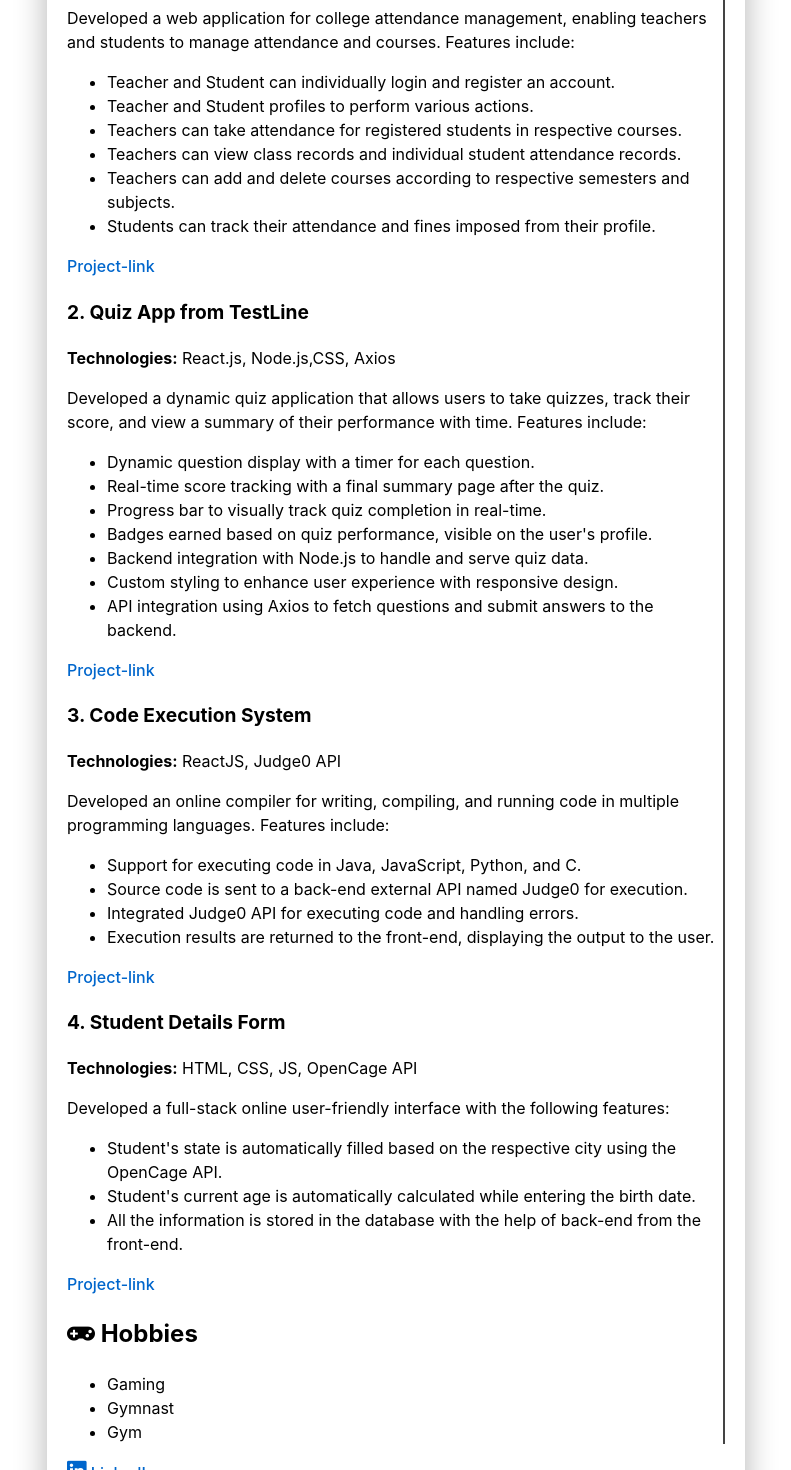
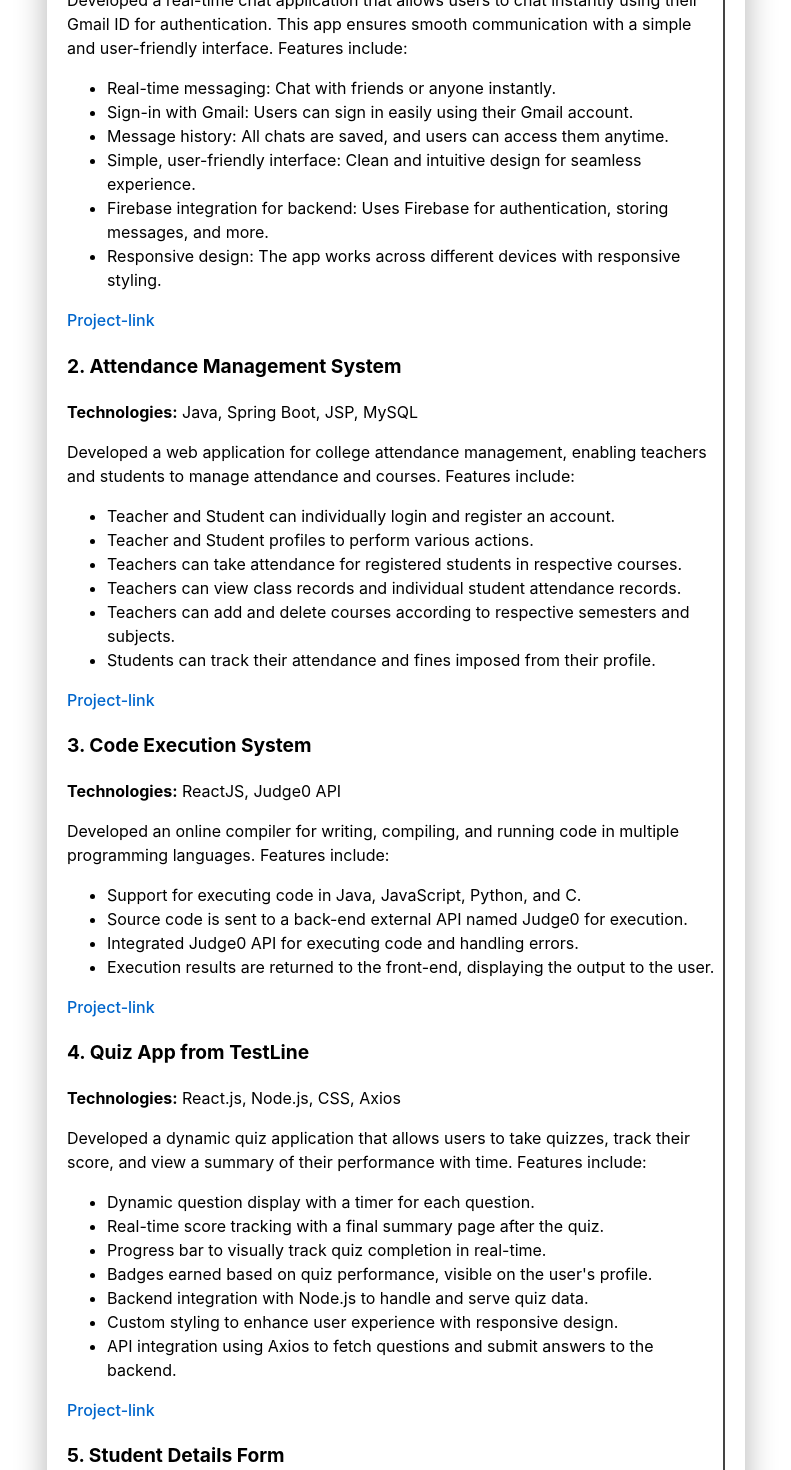
Before and after one commit to Saddam848811/resume, a React (Vite) app: page / in a window 1280 px wide. Shown: the part 940-2410 px from the top of the page, without its empty margins (244-1035 px from the left). Built offline with nearby package versions, Linux system fonts and the light colour scheme.

Commit message:
Update App.jsx

```diff
--- a/src/App.jsx
+++ b/src/App.jsx
@@ -18,7 +18,6 @@ const Resume = () => {
               <p><i className="fas fa-envelope"></i> Email: <a href="mailto:sh848811@gmail.com">sh848811@gmail.com</a></p>
               <p>City: Kanpur (208014), State: Uttar Pradesh, Country: India</p>
             </div>
-            <hr />
           </div>
         </div>
       </header>
@@ -28,14 +27,14 @@ const Resume = () => {
         <div className="left-column">
           <section>
             <h2><i className="fas fa-graduation-cap"></i> Education</h2>
-  <ul class="education-list">
-    <li class="education-item">
-      <span class="course-name">Master of Computer Applications (MCA) - Dr. Virendra Swaroop Institute of Computer Studies</span>
-      <span class="course-details">Aug 2023 - Jun 2025 | CGPA: 8.50/10.0</span>
+            <ul className="education-list">
+              <li className="education-item">
+                <span className="course-name">Master of Computer Applications (MCA) - Dr. Virendra Swaroop Institute of Computer Studies</span>
+                <span className="course-details">Aug 2023 - Jun 2025 | CGPA: 8.50/10.0</span>
               </li>
-    <li class="education-item">
-      <span class="course-name">HSC (Maths) - Dr. Soney Lal Patel, India</span>
-      <span class="course-details">March 2006 - May 2018</span>
+              <li className="education-item">
+                <span className="course-name">HSC (Maths) - Dr. Soney Lal Patel, India</span>
+                <span className="course-details">March 2006 - May 2018</span>
               </li>
             </ul>
           </section>
@@ -46,21 +45,28 @@ const Resume = () => {
               <li><strong>Programming Languages:</strong> Java</li>
               <li><strong>Technologies Learning:</strong> React, Spring Boot</li>
               <li><strong>Skills:</strong> HTML, CSS, JavaScript</li>
-    <li><strong>Miscellaneous:</strong> MySQL,Mongo DB, JDBC, Servlet</li>
+              <li><strong>Miscellaneous:</strong> MySQL, Mongo DB, JDBC, Servlet</li>
             </ul>
           </section>
 
+          <section>
+            <h2><i className="fas fa-laptop-code"></i> Projects</h2>
+            <h3>1. Fire-Chat-Live</h3>
+            <p><strong>Technologies:</strong> React.js, Firebase, CSS</p>
+            <p>Developed a real-time chat application that allows users to chat instantly using their Gmail ID for authentication. This app ensures smooth communication with a simple and user-friendly interface. Features include:</p>
+            <ul>
+              <li>Real-time messaging: Chat with friends or anyone instantly.</li>
+              <li>Sign-in with Gmail: Users can sign in easily using their Gmail account.</li>
+              <li>Message history: All chats are saved, and users can access them anytime.</li>
+              <li>Simple, user-friendly interface: Clean and intuitive design for seamless experience.</li>
+              <li>Firebase integration for backend: Uses Firebase for authentication, storing messages, and more.</li>
+              <li>Responsive design: The app works across different devices with responsive styling.</li>
+            </ul>
+            <p><a href="https://fire-chat-live.onrender.com/">Project-link</a></p>
 
-          <section>
-            <div>
-            </div>
-            <h2><i className="fas fa-laptop-code"></i> Projects</h2>
-            <div>
-             <h3>1. Attendance Management System</h3>
+            <h3>2. Attendance Management System</h3>
             <p><strong>Technologies:</strong> Java, Spring Boot, JSP, MySQL</p>
-<p>
-  Developed a web application for college attendance management, enabling teachers and students to manage attendance and courses. Features include:
-</p>
+            <p>Developed a web application for college attendance management, enabling teachers and students to manage attendance and courses. Features include:</p>
             <ul>
               <li>Teacher and Student can individually login and register an account.</li>
               <li>Teacher and Student profiles to perform various actions.</li>
@@ -69,39 +75,42 @@ const Resume = () => {
               <li>Teachers can add and delete courses according to respective semesters and subjects.</li>
               <li>Students can track their attendance and fines imposed from their profile.</li>
             </ul>
-<p><strong></strong> <a href="https://youtu.be/Df2xBrzsqb4?si=tIBuZ-F8rkQ-GDc_">Project-link </a></p>
-
-<div> <h3>2. Quiz App from TestLine</h3> <p><strong>Technologies:</strong> React.js, Node.js,CSS, Axios</p> <p> Developed a dynamic quiz application that allows users to take quizzes, track their score, and view a summary of their performance with time. Features include: </p> <ul> <li>Dynamic question display with a timer for each question.</li> <li>Real-time score tracking with a final summary page after the quiz.</li> <li>Progress bar to visually track quiz completion in real-time.</li> <li>Badges earned based on quiz performance, visible on the user's profile.</li> <li>Backend integration with Node.js to handle and serve quiz data.</li> <li>Custom styling to enhance user experience with responsive design.</li> <li>API integration using Axios to fetch questions and submit answers to the backend.</li> </ul> </div>
-
-<p><strong></strong> <a href="https://quizgame-testline-frontend.onrender.com/">Project-link </a></p>
+            <p><a href="https://youtu.be/Df2xBrzsqb4?si=tIBuZ-F8rkQ-GDc_">Project-link</a></p>
 
             <h3>3. Code Execution System</h3>
             <p><strong>Technologies:</strong> ReactJS, Judge0 API</p>
-<p>
-  Developed an online compiler for writing, compiling, and running code in multiple programming languages. Features include:
-</p>
+            <p>Developed an online compiler for writing, compiling, and running code in multiple programming languages. Features include:</p>
             <ul>
               <li>Support for executing code in Java, JavaScript, Python, and C.</li>
               <li>Source code is sent to a back-end external API named Judge0 for execution.</li>
               <li>Integrated Judge0 API for executing code and handling errors.</li>
               <li>Execution results are returned to the front-end, displaying the output to the user.</li>
             </ul>
-<p><strong></strong>  <a href="https://rce-system.netlify.app/">Project-link </a></p>
+            <p><a href="https://rce-system.netlify.app/">Project-link</a></p>
 
-<h3>4. Student Details Form</h3>
+            <h3>4. Quiz App from TestLine</h3>
+            <p><strong>Technologies:</strong> React.js, Node.js, CSS, Axios</p>
+            <p>Developed a dynamic quiz application that allows users to take quizzes, track their score, and view a summary of their performance with time. Features include:</p>
+            <ul>
+              <li>Dynamic question display with a timer for each question.</li>
+              <li>Real-time score tracking with a final summary page after the quiz.</li>
+              <li>Progress bar to visually track quiz completion in real-time.</li>
+              <li>Badges earned based on quiz performance, visible on the user's profile.</li>
+              <li>Backend integration with Node.js to handle and serve quiz data.</li>
+              <li>Custom styling to enhance user experience with responsive design.</li>
+              <li>API integration using Axios to fetch questions and submit answers to the backend.</li>
+            </ul>
+            <p><a href="https://quizgame-testline-frontend.onrender.com/">Project-link</a></p>
+
+            <h3>5. Student Details Form</h3>
             <p><strong>Technologies:</strong> HTML, CSS, JS, OpenCage API</p>
-<p>
-  Developed a full-stack online user-friendly interface with the following features:
-</p>
+            <p>Developed a full-stack online user-friendly interface with the following features:</p>
             <ul>
               <li>Student's state is automatically filled based on the respective city using the OpenCage API.</li>
               <li>Student's current age is automatically calculated while entering the birth date.</li>
               <li>All the information is stored in the database with the help of back-end from the front-end.</li>
             </ul>
-<p><strong></strong> <a href="https://students-details-form.netlify.app/">Project-link </a></p>
-
-            </div>
-
+            <p><a href="https://students-details-form.netlify.app/">Project-link</a></p>
           </section>
 
           <section>
@@ -115,10 +124,8 @@ const Resume = () => {
         </div>
 
         {/* Right Column */}
-        <div className="right-column">
-
-
-        </div>
+        {/* You can remove or use this section as needed */}
+        <div className="right-column"></div>
       </div>
 
       <footer className="resume-footer">
```
Lines whose indentation alone changed are shown as unchanged.
